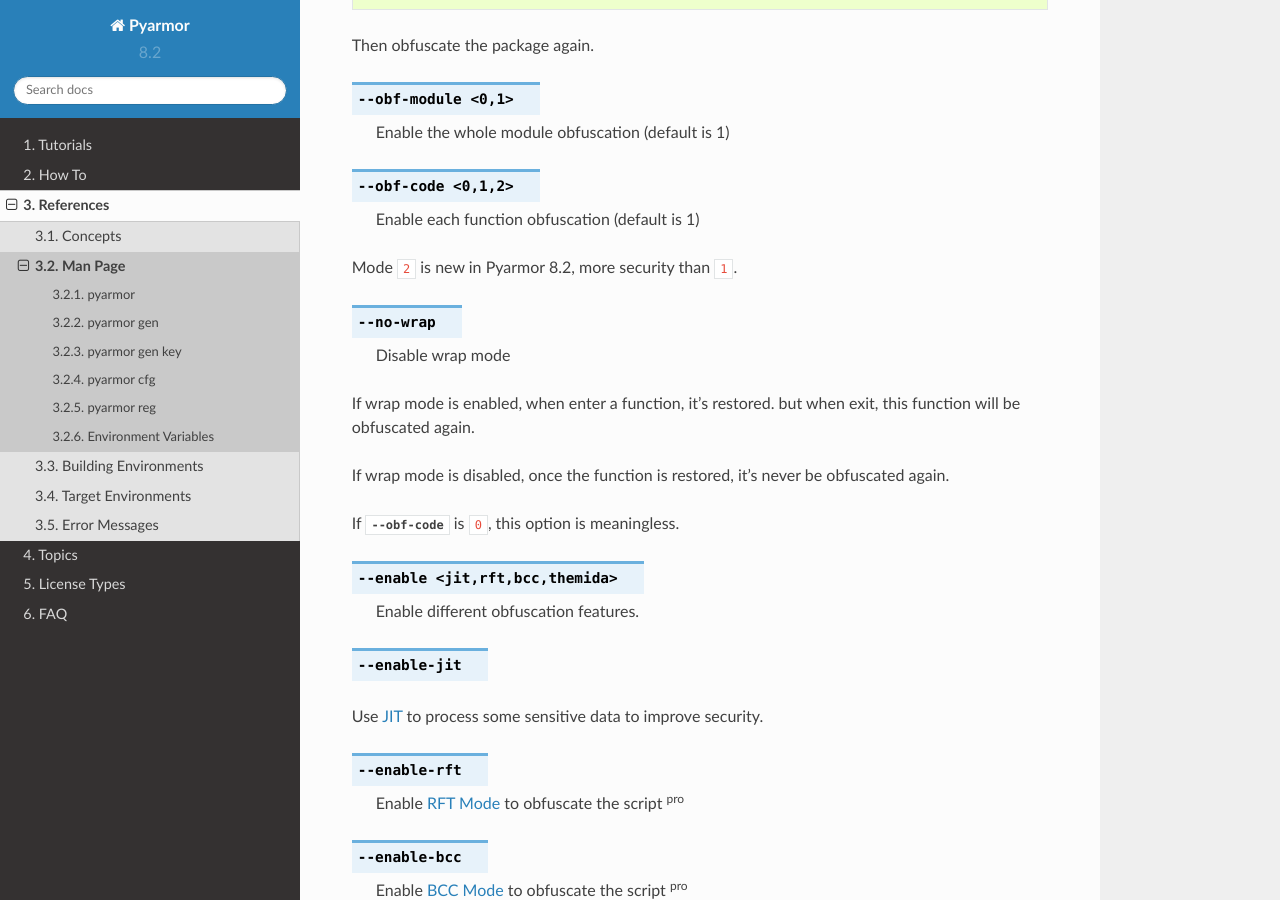
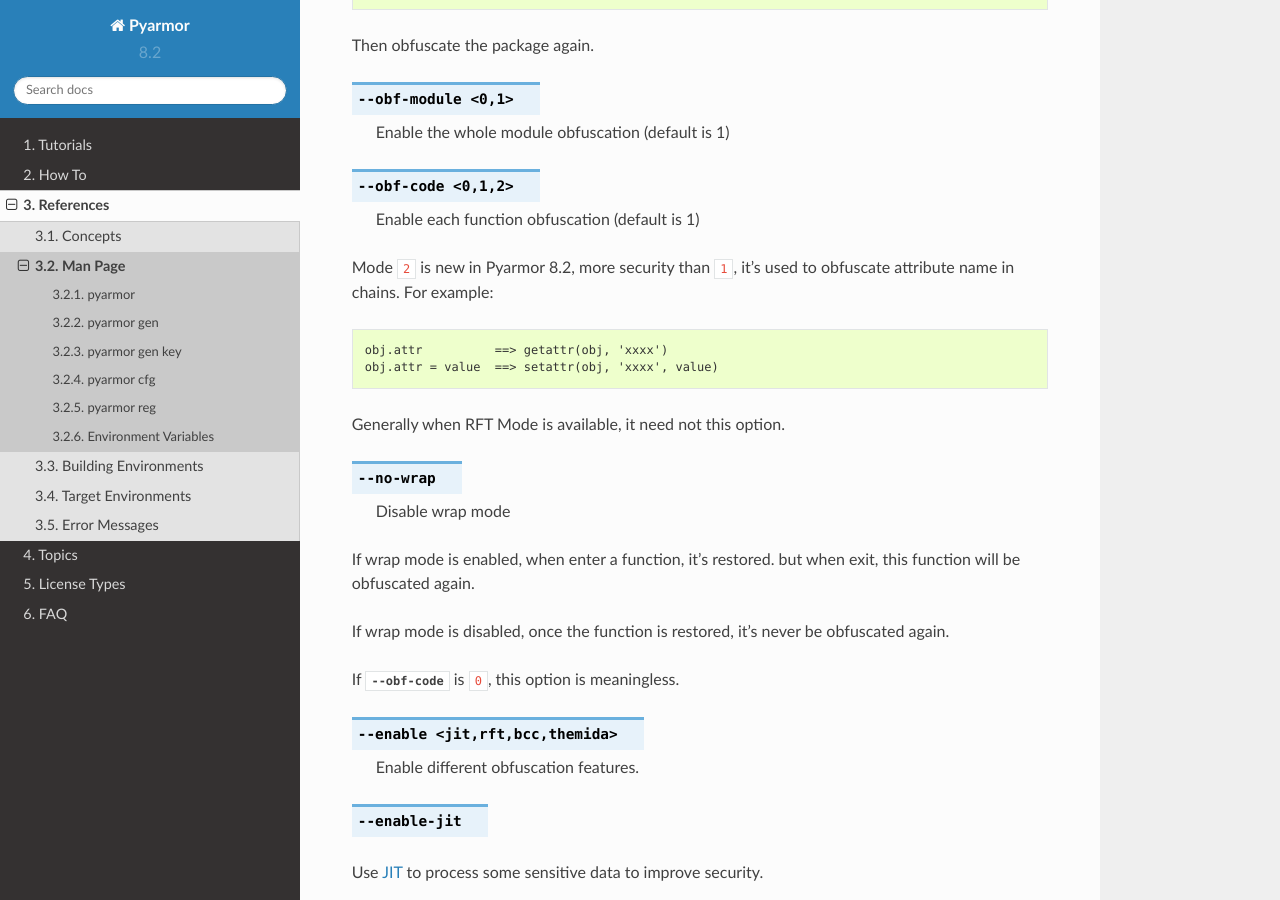
Before and after one commit to dashingsoft/pyarmor, a Sphinx documentation site: the page built from docs/reference/man.rst, in a window 1280 px wide and 900 px high, scrolled down 11050 px. Built offline with Sphinx 7.4.7 and the Read the Docs theme 2.0.0, drawn with Linux system fonts in a browser that asks for light colours.

Commit message:
Descript --obf-code 2

```diff
--- a/docs/reference/man.rst
+++ b/docs/reference/man.rst
@@ -394,7 +394,12 @@
 
             Enable each function obfuscation (default is 1)
 
-Mode ``2`` is new in Pyarmor 8.2, more security than ``1``.
+Mode ``2`` is new in Pyarmor 8.2, more security than ``1``, it's used to obfuscate attribute name in chains. For example::
+
+    obj.attr          ==> getattr(obj, 'xxxx')
+    obj.attr = value  ==> setattr(obj, 'xxxx', value)
+
+Generally when RFT Mode is available, it need not this option.
 
 .. option:: --no-wrap
 
```
